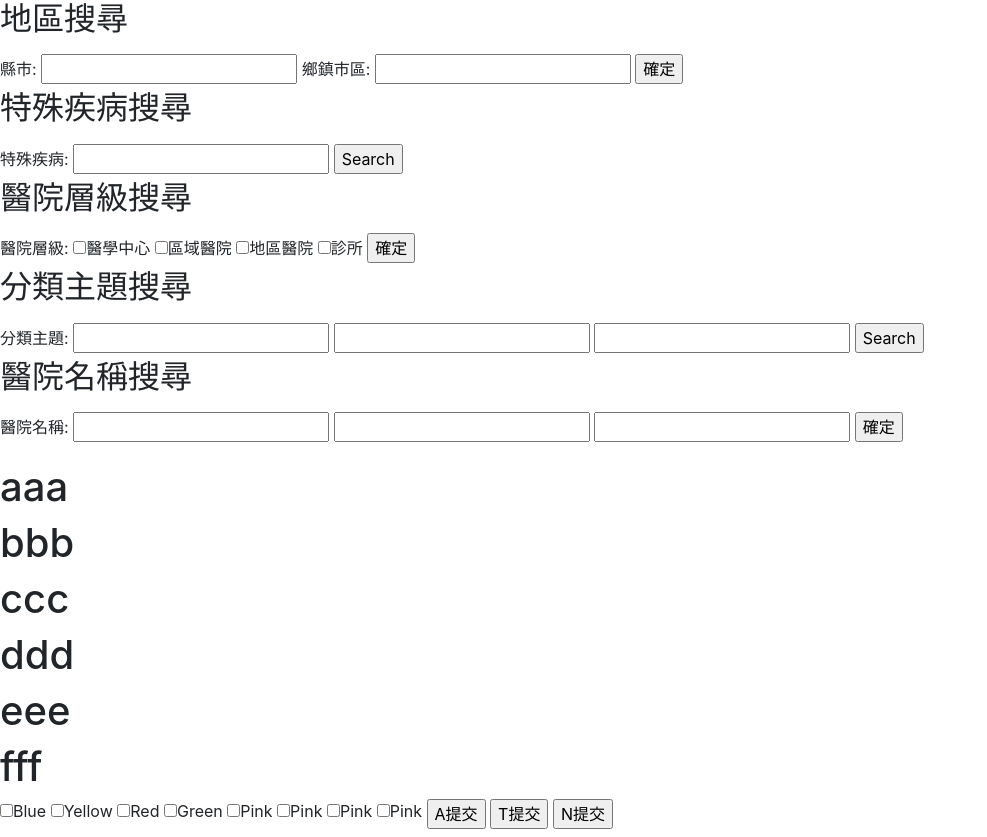
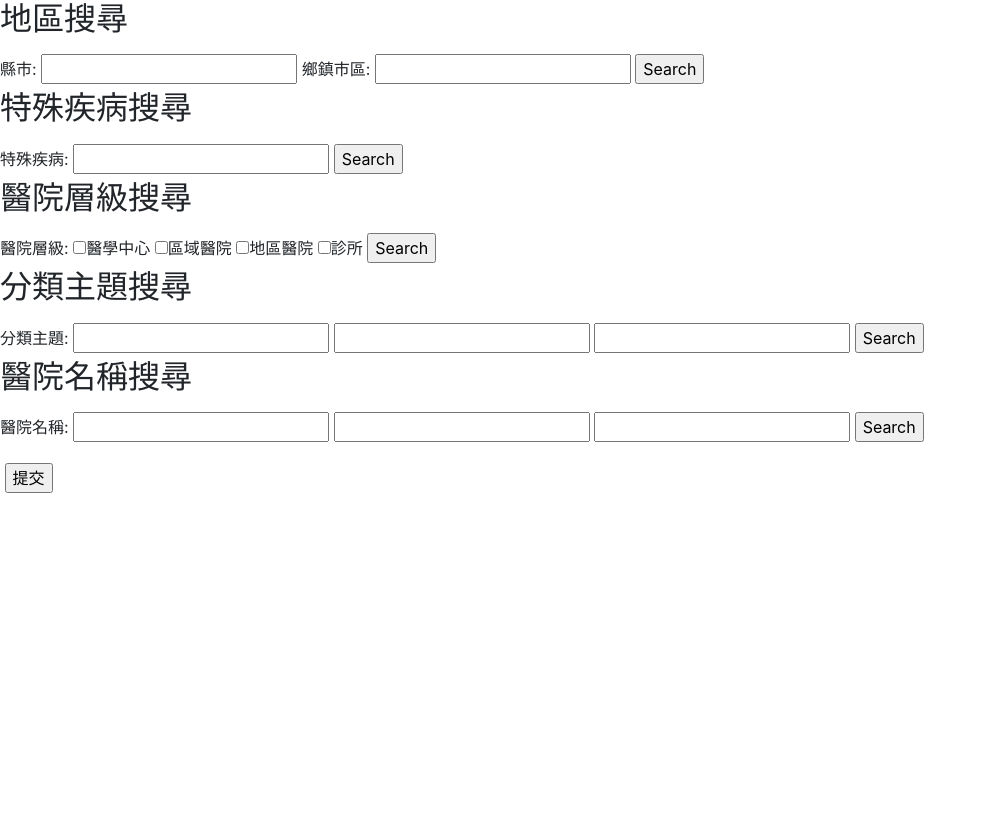
Before and after one commit to ChengIHsuan/Flask, a Flask app: page / in a window 1280 px wide. Shown: the whole page, without its empty margins (0-987 px from the left). After the commit the page ends 493 px from the top, so only its background shows below. Run offline with Flask 2, Linux system fonts and the light colour scheme; parts of the project's set-up code (start-up, migrations or seed data) failed here and were passed over; some libraries are stand-ins or nearby versions.

Commit message:
1201_searchArea(button, ckbox)

```diff
--- a/app.py
+++ b/app.py
@@ -2,7 +2,7 @@ from flask import Flask, request, render_template, flash
 from database import db_session, init_db
 from models.search import Search ##import search.py裡面的class Search()
 from models.sort import Sort, Result
-from models.test import Test
+from models.test import tTest, tSelect
 
 app = Flask(__name__)
 app.secret_key = "mlkmslmpw"
@@ -17,6 +17,22 @@ def init():
 def shutdown_session(exception=None):
     db_session.remove()
 
+@app.route('/onlyfortest', methods=['GET'])
+def renderTest():
+    return render_template('test.html')
+
+@app.route('/onlyfortest', methods=['POST'])
+def testla():
+    if request.method == 'POST':
+        if 't_searchArea' in request.form:
+            county = request.form.get("county")
+            township = request.form.get("township")
+            return tTest().search_area(county, township)
+        elif 'choose' in request.form:
+            items = request.values.getlist('item')
+            sql_where = request.form.get('title')
+            return tSelect().get_normal(sql_where, items)
+
 ##在地區搜尋介面取得使用者輸入的值/search_area
 @app.route('/', methods=['GET'])
 def renderSearch():
@@ -25,20 +41,22 @@ def renderSearch():
 @app.route('/search', methods=['POST'])
 def panduan():
     if request.method == 'POST':
-        if 'searchArea' in request.form:
+        if 'choose' in request.form:
+            items = request.values.getlist('item')
+            sql_where = request.form.get('sqlstr')
+            return tSelect().get_normal(sql_where, items)
+        elif 'searchArea' in request.form:
             #從前端searchArea.html的unputbox的name抓使用者輸入的值
             county = request.form.get("county")
             township = request.form.get("township")
-            items = request.values.getlist('item')
             ##使用class Hospital()裡面的search_area方法
-            return Search().search_area(county, township, items)
+            return Search().search_area(county, township,)
         elif 'searchDisease' in request.form:
             disease = request.form.get('disease')
             return Search().search_disease(disease)
         elif 'searchType' in request.form:
             types = request.values.getlist('type')
-            items = request.values.getlist("item")
-            return Search().search_type(types, items)
+            return Search().search_type(types)
         elif 'searchCategory' in request.form:
             keyword1 = request.form.get('keyword1')
             keyword2 = request.form.get('keyword2')
@@ -62,7 +80,7 @@ def panduan():
             county = request.form.get("county")
             township = request.form.get("township")
             items = request.values.getlist('item')
-            return Test().area_test(county, township, items)
+            return tTest().area_test(county, township, items)
 
 @app.route('/sort', methods=['GET'])
 def renderSort():
--- a/templates/searchArea.html
+++ b/templates/searchArea.html
@@ -70,9 +70,7 @@
     <label>鄉鎮市區:</label>
     <input type="textbox" name="township">
     <!--按鈕要加上name，方便後端判斷-->
-    <a href="#checkBox">
-        <input type="button" value="確定">
-    </a>
+    <input type="submit" name="searchArea" value="Search">
 
     <h2>特殊疾病搜尋</h2>
     <p></p>
@@ -87,9 +85,7 @@
     <input type="checkbox" value="2" name="type" >區域醫院
     <input type="checkbox" value="3" name="type" >地區醫院
     <input type="checkbox" value="4" name="type" >診所
-    <a href="#checkBox">
-        <input type="button" value="確定">
-    </a>
+    <input type="submit" name="searchType" value="Search">
 
     <h2>分類主題搜尋</h2>
     <p></p>
@@ -105,29 +101,22 @@
     <input type="textbox" name="name1">
     <input type="textbox" name="name2">
     <input type="textbox" name="name3">
-    <a href="#checkBox">
-        <input type="button" value="確定">
-    </a>
+    <input type="submit" name="searchName" value="Search">
+
 <p></p>
-<h1>aaa</h1><h1>bbb</h1><h1>ccc</h1><h1>ddd</h1><h1>eee</h1><h1>fff</h1>
     <div style=" display: inline-block;vertical-align: top;" id="checkBox">
+        <input type="hidden" name="sqlstr" value="{{sql_where}}">
         {% if scroll %}
         <script>
         document.location.hash = '#' + '{{ scroll }}';
         </script>
         {% endif %}
-        <input type="checkbox" value="m.m_1" name="item" onclick="onCheckBox(this)">Blue
-        <input type="checkbox" value="m.m_2" name="item" onclick="onCheckBox(this)">Yellow
-        <input type="checkbox" value="m.m_3" name="item" onclick="onCheckBox(this)">Red
-        <input type="checkbox" value="m.m_4" name="item" onclick="onCheckBox(this)">Green
-        <input type="checkbox" value="m.m_5" name="item" onclick="onCheckBox(this)">Pink
-        <input type="checkbox" value="m.m_6" name="item" onclick="onCheckBox(this)">Pink
-        <input type="checkbox" value="m.m_7" name="item" onclick="onCheckBox(this)">Pink
-        <input type="checkbox" value="m.m_8" name="item" onclick="onCheckBox(this)">Pink
+
+        {% for n, l in z_ckbox %}
+        <input type="checkbox" value="m.m_{{n}}" name="item" onclick="onCheckBox(this)">{{ l }}
+        {% endfor %}
     </div>
-    <input type="submit" name="searchArea" value="A提交"  onclick="onSubmitVote()">
-    <input type="submit" name="searchType" value="T提交"  onclick="onSubmitVote()">
-    <input type="submit" name="searchName" value="N提交"  onclick="onSubmitVote()">
+    <input type="submit" name="choose" value="提交"  onclick="onSubmitVote()">
 
     <h2></h2>
     <div id="results">
```
Also changed, not shown: models/search.py (+19 -3 lines).
